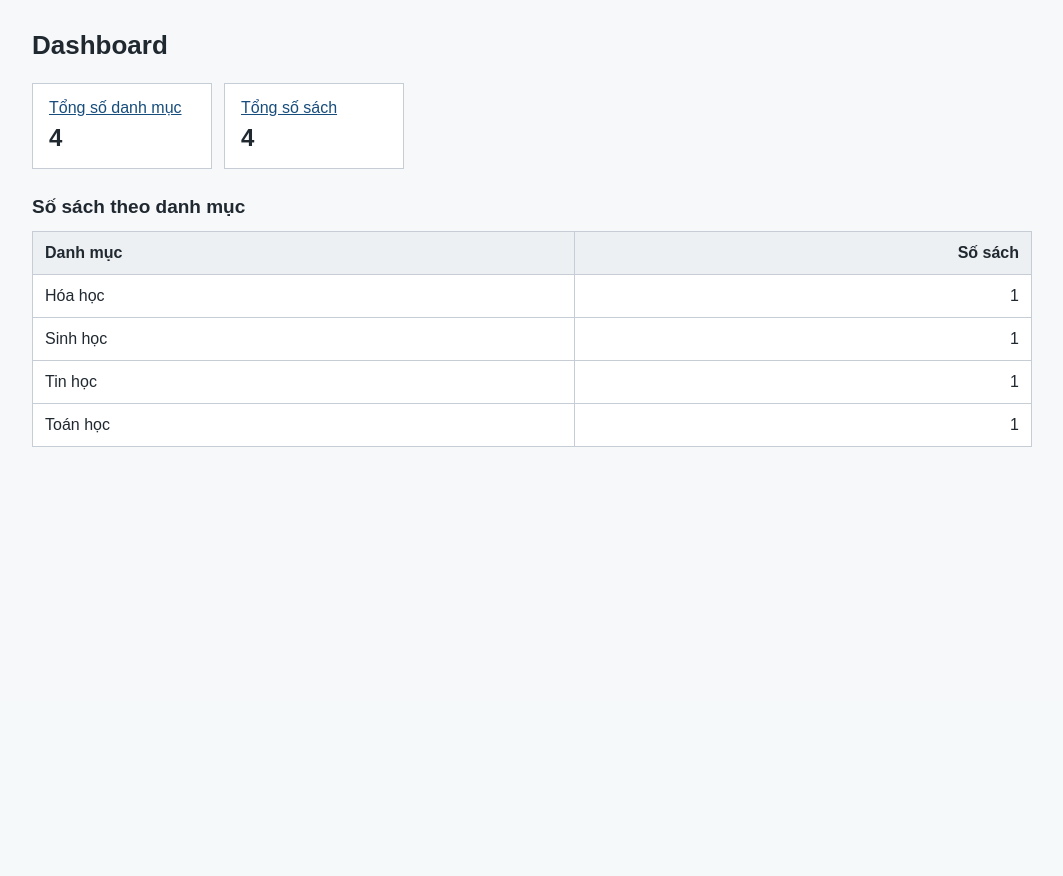
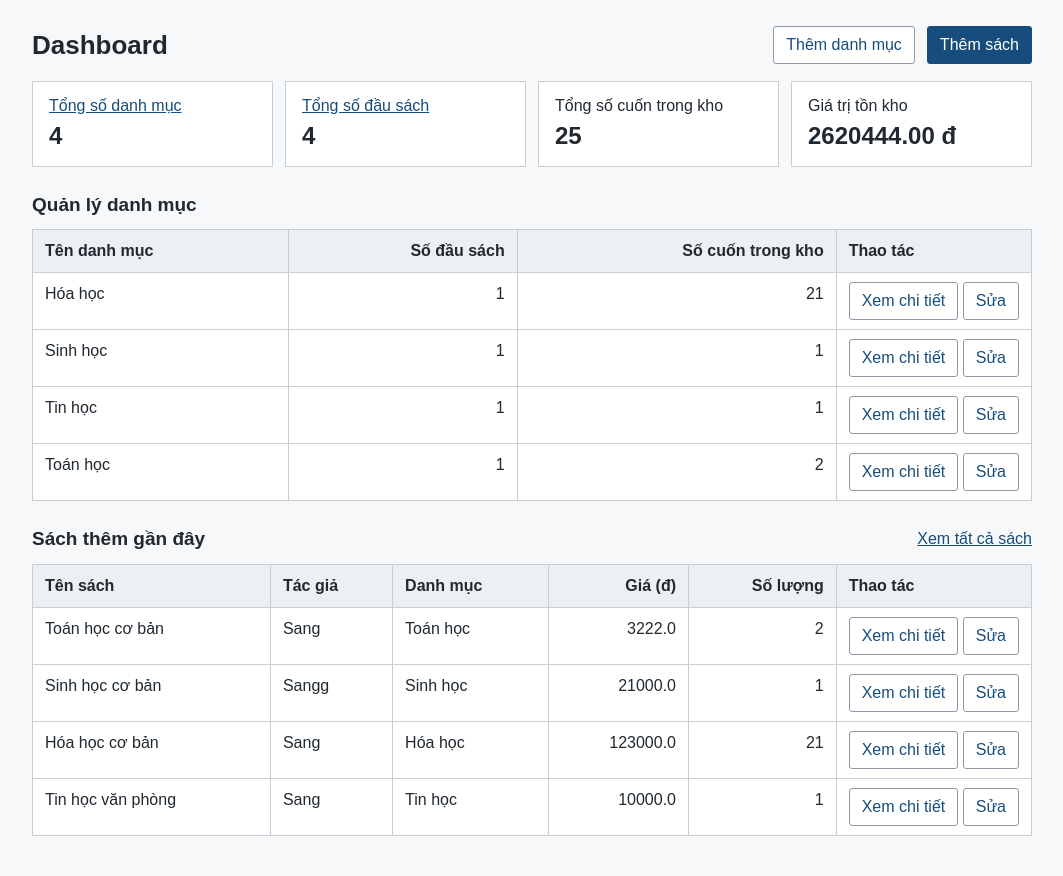
Before and after one commit to vuonghoaisang-sketch/baikiemtra, a Flask app: page / in a window 1280 px wide. Shown: the part 99-975 px from the top of the page, without its empty margins (108-1171 px from the left). Before the commit the page ends 546 px from the top, so only its background shows below. Run offline with Flask 3, Linux system fonts and the light colour scheme; data comes from the database, SQL or seed files in the repository; both versions use the stored data as it was after the commit.

Commit message:
kiemtraa

```diff
--- a/app.py
+++ b/app.py
@@ -29,10 +29,26 @@ BOOKS_WITH_CATEGORY = """
 def dashboard():
     with closing(get_connection()) as connection:
         total_categories = connection.execute("SELECT COUNT(*) FROM categories").fetchone()[0]
-        total_books = connection.execute("SELECT COUNT(*) FROM books").fetchone()[0]
-        categories = connection.execute(CATEGORY_COUNTS).fetchall()
+        total_books, total_quantity, inventory_value = connection.execute("""
+            SELECT COUNT(*), COALESCE(SUM(quantity), 0),
+                   COALESCE(SUM(price * quantity), 0)
+            FROM books
+        """).fetchone()
+        categories = connection.execute("""
+            SELECT categories.id, categories.name, COUNT(books.id) AS book_count,
+                   COALESCE(SUM(books.quantity), 0) AS total_quantity
+            FROM categories
+            LEFT JOIN books ON books.category_id = categories.id
+            GROUP BY categories.id
+            ORDER BY categories.name
+        """).fetchall()
+        recent_books = connection.execute(
+            BOOKS_WITH_CATEGORY + " ORDER BY books.id DESC LIMIT 5"
+        ).fetchall()
     return render_template("dashboard.html", total_categories=total_categories,
-                           total_books=total_books, categories=categories)
+                           total_books=total_books, total_quantity=total_quantity,
+                           inventory_value=inventory_value, categories=categories,
+                           recent_books=recent_books)
 
 
 @app.get("/categories")
--- a/static/style.css
+++ b/static/style.css
@@ -91,6 +91,37 @@ h2 {
 .total strong {
     display: block;
     font-size: 24px;
+}
+
+.dashboard-totals {
+    display: grid;
+    grid-template-columns: repeat(4, minmax(0, 1fr));
+    align-items: stretch;
+}
+
+.dashboard-totals .total {
+    min-width: 0;
+    overflow-wrap: anywhere;
+}
+
+.dashboard-books-heading {
+    margin: 24px 0 10px;
+}
+
+.dashboard-books-heading h2 {
+    margin: 0;
+}
+
+@media (max-width: 760px) {
+    .dashboard-totals {
+        grid-template-columns: repeat(2, minmax(0, 1fr));
+    }
+}
+
+@media (max-width: 380px) {
+    .dashboard-totals {
+        grid-template-columns: 1fr;
+    }
 }
 
 .table-wrapper {
--- a/templates/dashboard.html
+++ b/templates/dashboard.html
@@ -1,29 +1,92 @@
 {% extends "base.html" %}
 {% block title %}Dashboard | Quản lý sách{% endblock %}
 {% block content %}
-<h1>Dashboard</h1>
-<div class="totals">
+<div class="page-heading">
+    <h1>Dashboard</h1>
+    <div class="form-actions">
+        <a class="button secondary" href="{{ url_for('category_form') }}">Thêm danh mục</a>
+        <a class="button" href="{{ url_for('book_form') }}">Thêm sách</a>
+    </div>
+</div>
+<div class="totals dashboard-totals">
     <div class="total">
         <a href="{{ url_for('categories') }}">Tổng số danh mục</a>
         <strong>{{ total_categories }}</strong>
     </div>
     <div class="total">
-        <a href="{{ url_for('books') }}">Tổng số sách</a>
+        <a href="{{ url_for('books') }}">Tổng số đầu sách</a>
         <strong>{{ total_books }}</strong>
+    </div>
+    <div class="total">
+        Tổng số cuốn trong kho
+        <strong>{{ total_quantity }}</strong>
+    </div>
+    <div class="total">
+        Giá trị tồn kho
+        <strong>{{ '%.2f'|format(inventory_value) }} đ</strong>
     </div>
 </div>
 
-<h2>Số sách theo danh mục</h2>
+<h2>Quản lý danh mục</h2>
 <div class="table-wrapper">
     <table>
         <thead>
-            <tr><th scope="col">Danh mục</th><th scope="col" class="number">Số sách</th></tr>
+            <tr>
+                <th scope="col">Tên danh mục</th>
+                <th scope="col" class="number">Số đầu sách</th>
+                <th scope="col" class="number">Số cuốn trong kho</th>
+                <th scope="col">Thao tác</th>
+            </tr>
         </thead>
         <tbody>
             {% for category in categories %}
-            <tr><td>{{ category.name }}</td><td class="number">{{ category.book_count }}</td></tr>
+            <tr>
+                <td>{{ category.name }}</td>
+                <td class="number">{{ category.book_count }}</td>
+                <td class="number">{{ category.total_quantity }}</td>
+                <td class="actions">
+                    <a class="button secondary" href="{{ url_for('category_detail', id=category.id) }}">Xem chi tiết</a>
+                    <a class="button secondary" href="{{ url_for('category_form', id=category.id) }}">Sửa</a>
+                </td>
+            </tr>
             {% else %}
-            <tr><td colspan="2">Chưa có danh mục.</td></tr>
+            <tr><td colspan="4">Chưa có danh mục.</td></tr>
+            {% endfor %}
+        </tbody>
+    </table>
+</div>
+
+<div class="page-heading dashboard-books-heading">
+    <h2>Sách thêm gần đây</h2>
+    <a href="{{ url_for('books') }}">Xem tất cả sách</a>
+</div>
+<div class="table-wrapper">
+    <table>
+        <thead>
+            <tr>
+                <th scope="col">Tên sách</th>
+                <th scope="col">Tác giả</th>
+                <th scope="col">Danh mục</th>
+                <th scope="col" class="number">Giá (đ)</th>
+                <th scope="col" class="number">Số lượng</th>
+                <th scope="col">Thao tác</th>
+            </tr>
+        </thead>
+        <tbody>
+            {% for book in recent_books %}
+            <tr>
+                <td>{{ book.title }}</td>
+                <td>{{ book.author or '' }}</td>
+                <td>{{ book.category_name }}</td>
+                <td class="number">{{ book.price }}</td>
+                <td class="number">{{ book.quantity }}</td>
+                <td class="actions">
+                    <a class="button secondary" href="{{ url_for('book_detail', id=book.id) }}">Xem chi tiết</a>
+                    <a class="button secondary" href="{{ url_for('book_form', id=book.id) }}">Sửa</a>
+                </td>
+            </tr>
+            {% else %}
+            <tr><td colspan="6">Chưa có sách nào</td></tr>
             {% endfor %}
         </tbody>
     </table>
```
Also changed, not shown: data/books.db.
